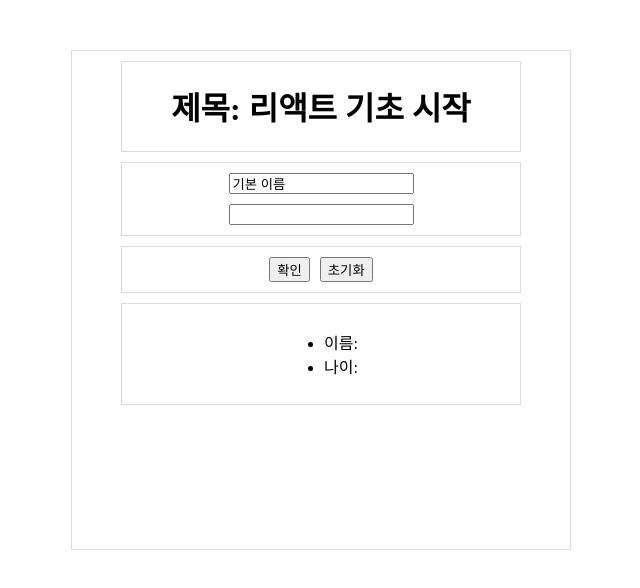
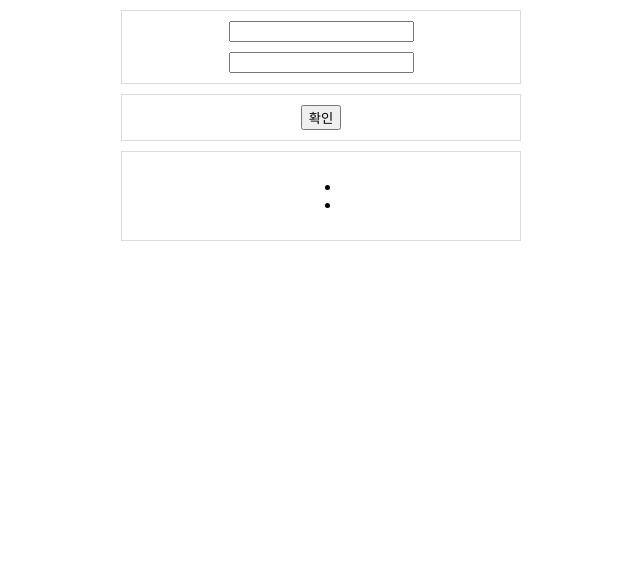
Before and after one commit to code1218/korit_9_gov_react, a React (Vite) app: page / in a window 1280 px wide. Shown: the top 588 px of the page, without its empty margins (319-959 px from the left). Built offline with nearby package versions, Linux system fonts and the light colour scheme.

Commit message:
component 실습

```diff
--- a/src/ch02/App02.jsx
+++ b/src/ch02/App02.jsx
@@ -14,6 +14,7 @@ function App02() {
     }
 
     const handleNameInputOnChange = (event) => {
+        console.log(name);
         setName(event.target.value);
     }
 
--- /dev/null
+++ b/src/ch02/App02_2.jsx
@@ -0,0 +1,35 @@
+function App02_2() {
+
+    return <div>
+        <InputBox />
+        <ButtonBox />
+        <DisplayBox />
+    </div>
+}
+
+export default App02_2;
+
+function InputBox() {
+
+    return <div className="input-box">
+        <input type="text" />
+        <input type="text" />
+    </div>
+}
+
+function ButtonBox() {
+
+    return <div className="button-box">
+        <button>확인</button>
+    </div>
+}
+
+function DisplayBox() {
+
+    return <div className="display-box">
+        <ul>
+            <li></li>
+            <li></li>
+        </ul>
+    </div>
+}
--- a/src/main.jsx
+++ b/src/main.jsx
@@ -2,11 +2,13 @@ import { createRoot } from 'react-dom/client'
 import App01 from './ch01/App01';
 import App02 from './ch02/App02';
 import Counter from './ch02/Counter';
+import App02_2 from './ch02/App02_2';
 
 const appObj = {
     ch01: <App01 />,
     ch02: <App02 />,
+    ch02_2: <App02_2 />,
     counter: <Counter />,
 }
 
-createRoot(document.getElementById('root')).render(appObj.ch02);
+createRoot(document.getElementById('root')).render(appObj.ch02_2);
```
